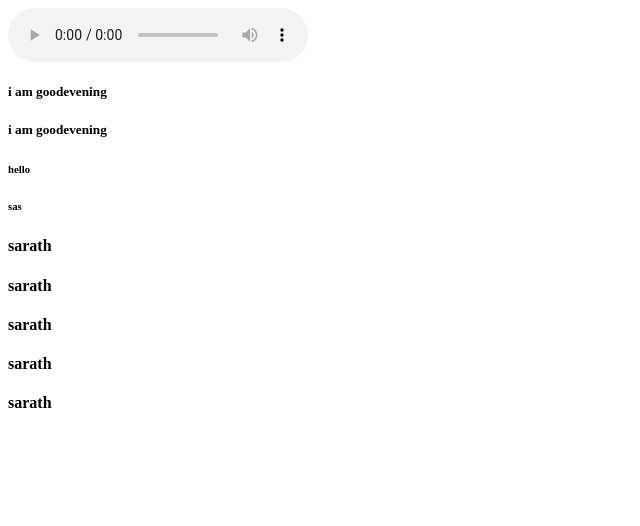
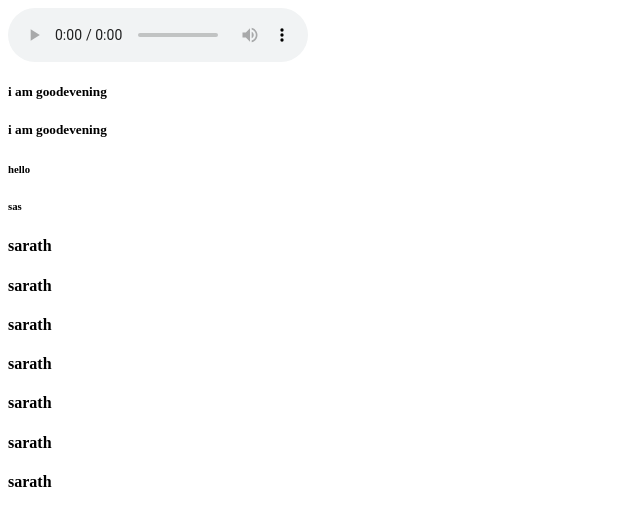
Before and after one commit to sarath1819/Day-1, a plain HTML site: page index.html in a window 1280 px wide. Shown: the whole page, without its empty margins (0-640 px from the left). Drawn offline with Linux system fonts and the light colour scheme.

Commit message:
add ed nuew

```diff
--- a/index.html
+++ b/index.html
@@ -15,5 +15,7 @@
         <h4>sarath</h4>
         <h4>sarath</h4>
         <h4>sarath</h4>
+        <h4>sarath</h4>
+        <h4>sarath</h4>
     </body>
 </html>
```
